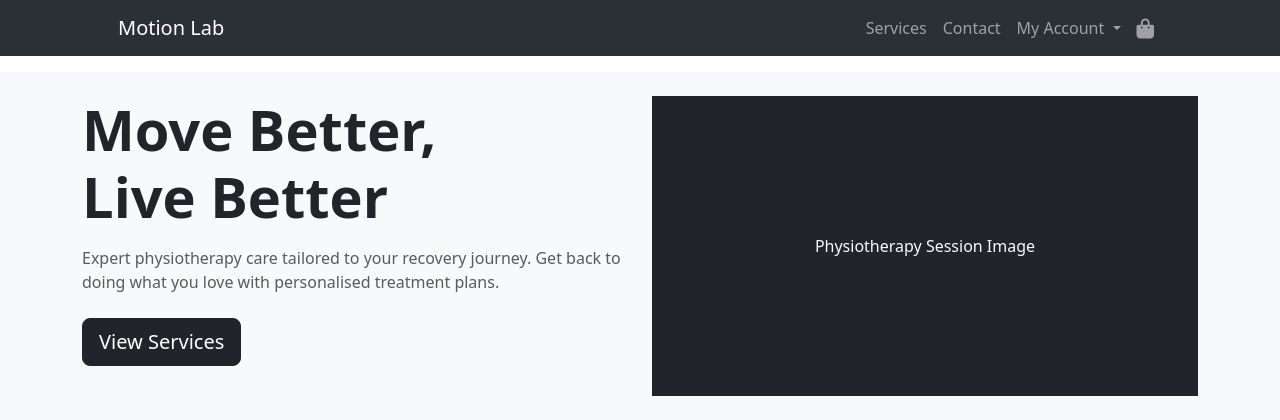
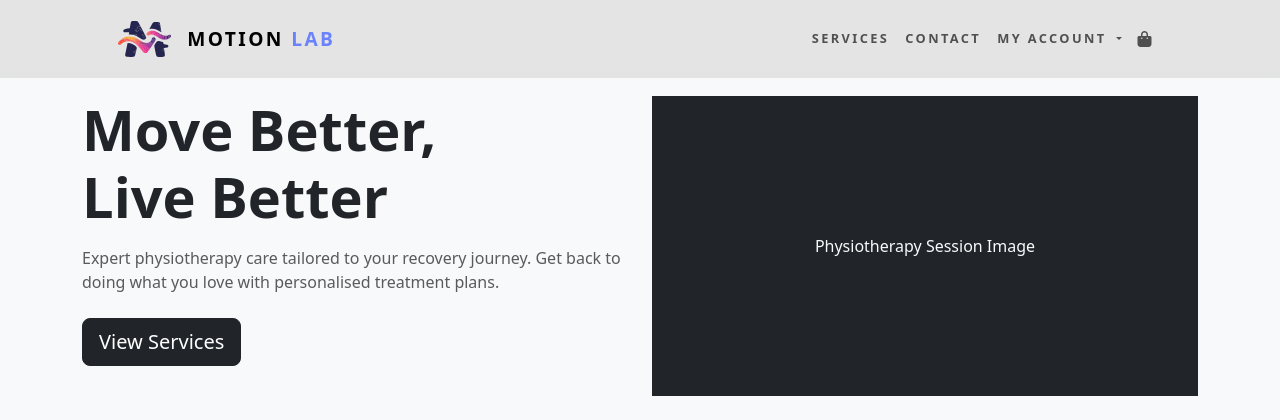
Before and after one commit to AlexThoma5/MP4_ecommerce, a Django app: page / in a window 1280 px wide. Shown: the top 420 px of the page. Run offline with Django 4.2, Linux system fonts and the light colour scheme; parts of the project's set-up code (start-up, migrations or seed data) failed here and were passed over; some libraries are stand-ins or nearby versions.

Commit message:
Add Motion Lab logo to navbar and update navbar styling

```diff
--- a/static/css/base.css
+++ b/static/css/base.css
@@ -1,3 +1,41 @@
+/* -------------- Base Template styles -------------- */
+
+/* Navbar */
+
+.navbar-custom {
+    background-color: rgba(217, 217, 217, 0.7);
+    backdrop-filter: blur(8px);
+    padding-top: 1rem;
+    padding-bottom: 1rem;
+    text-transform: uppercase;
+    font-weight: 700;
+    letter-spacing: 0.15rem;
+    }
+
+.brand-name{
+    font-size: 1.2rem;
+}
+
+.brand-name-secondary{
+    color: #6a82fb;
+}
+
+.navbar-custom .navbar-nav .nav-item .nav-link {
+    font-size: 0.8rem;
+}
+
+/* Navbar brand icon */
+
+.navbar-logo {
+    height: 36px;
+    width: auto;
+    transition: all 0.3s ease;
+}
+
+.navbar-logo:hover {
+    scale: calc(1.1);
+}
+
 /* Navbar Bag Icon */
 .bag-icon {
     position: relative;
@@ -29,6 +67,7 @@
 }
 
 /* Hover styling */
+
 .hover-lift {
     transition: transform 0.2s ease;
 }
--- a/templates/base.html
+++ b/templates/base.html
@@ -55,10 +55,18 @@
     </head>
     <body class="d-flex flex-column h-100">
         <!-- Navigation-->
-        <nav class="navbar navbar-expand-lg navbar-custom fixed-top bg-body-tertiary"
-             data-bs-theme="dark">
+        <nav class="navbar navbar-expand-lg navbar-custom fixed-top">
             <div class="container px-5">
-                <a class="navbar-brand" href="{% url 'home' %}">Motion Lab</a>
+                <a class="navbar-brand d-flex align-items-center" href="{% url 'home' %}">
+                    <img
+                        src="{% static 'images/motion-lab-logo.svg' %}"
+                        alt="Motion Lab"
+                        class="navbar-logo me-2"
+                    >
+                    <span class="brand-name ms-2">Motion
+                        <span class="brand-name-secondary">Lab</span>
+                    </span>
+                </a>
                 <button class="navbar-toggler"
                         type="button"
                         data-bs-toggle="collapse"
```
Also changed, not shown: static/images/motion-lab-logo.svg (added).
